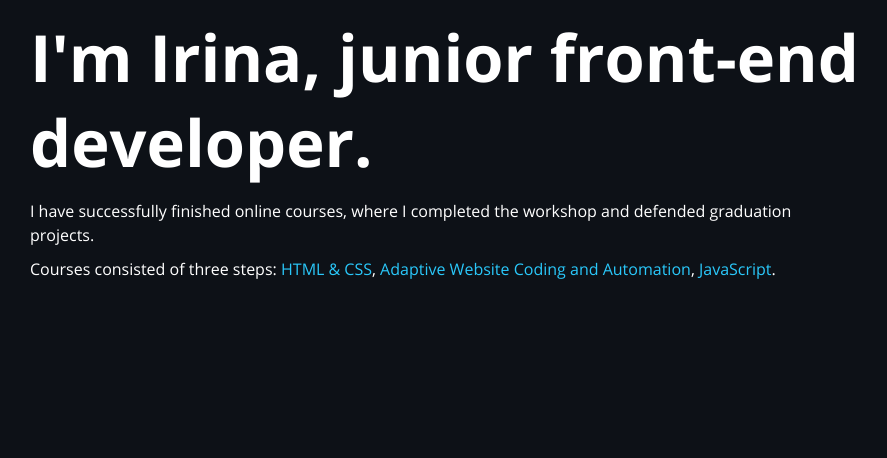
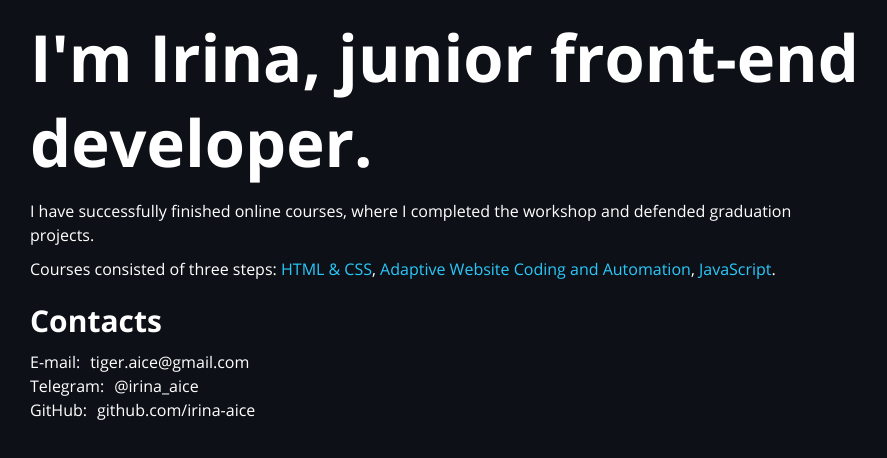
Before and after one commit to irina-aice/irina-aice.github.io, a plain HTML site: page index.html in a window 1280 px wide. Shown: the whole page, without its empty margins (0-887 px from the left). Drawn offline with Linux system fonts and the light colour scheme.

Commit message:
Add contacts

```diff
--- a/css/style.css
+++ b/css/style.css
@@ -35,6 +35,12 @@ body {
 
 a {
   text-decoration: none;
+}
+
+ul {
+  margin: 0;
+  padding: 0;
+  list-style: none;
 }
 
 .main {
@@ -91,3 +97,17 @@ a {
 .main__link:hover {
   color: #036cda;
 }
+
+.main__subtitle {
+  margin-top: 20px;
+  margin-bottom: 10px;
+  font-size: 30px;
+  line-height: 1.3;
+  font-weight: 700;
+}
+
+.main__item {
+  display: grid;
+  grid-template-columns: max-content 1fr;
+  grid-column-gap: 10px;
+}
--- a/index.html
+++ b/index.html
@@ -28,6 +28,21 @@
       <a class="main__link"
          href="https://github.com/irina-aice/1579421-keksobooking-22">JavaScript</a>.
     </p>
+    <h2 class="main__subtitle">Contacts</h2>
+    <ul class="main__list">
+      <li class="main__item">
+        <span>E-mail:</span>
+        <span>tiger.aice@gmail.com</span>
+      </li>
+      <li class="main__item">
+        <span>Telegram:</span>
+        <span>@irina_aice</span>
+      </li>
+      <li class="main__item">
+        <span>GitHub:</span>
+        <span>github.com/irina-aice</span>
+      </li>
+    </ul>
   </main>
 </body>
 </html>
```
